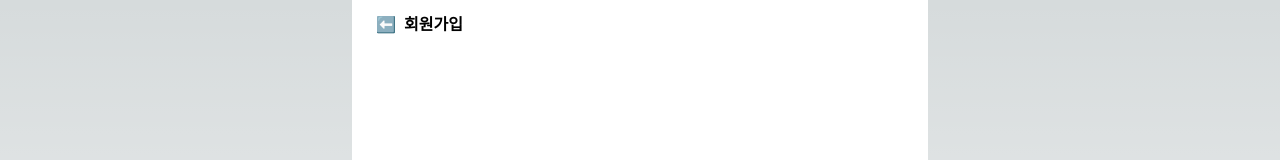
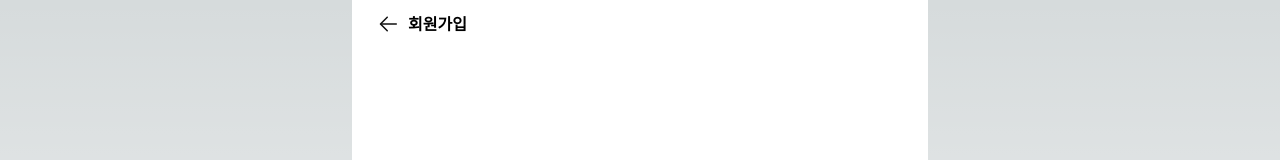
Before and after one commit to SurBear-Team/surbear-frontend, a Next.js app: page /sign-up in a window 1280 px wide. Shown: the top 160 px of the page. Built offline with nearby package versions, Linux system fonts and the light colour scheme.

Commit message:
🎨🔮탑바 수정 및 아이콘 추가

```diff
--- a/pages/components/TopBar.tsx
+++ b/pages/components/TopBar.tsx
@@ -1,14 +1,26 @@
 interface TopBarProps {
   onClick?: React.MouseEventHandler<HTMLDivElement>;
   leftSVG?: React.ReactNode;
+  onRightClick?: React.MouseEventHandler<HTMLDivElement>;
+  rightSVG?: React.ReactNode;
+  title?: string;
 }
 
-export const TopBar: React.FC<TopBarProps> = ({ onClick, leftSVG }) => {
+export const TopBar: React.FC<TopBarProps> = ({
+  onClick,
+  leftSVG,
+  onRightClick,
+  rightSVG,
+  title,
+}) => {
   return (
-    <div className="bg-white left-0 right-0 mx-auto fixed w-full max-w-[36rem]  justify-center">
-      <div className="flex gap-2 pl-6 py-3 ">
-        <div onClick={onClick}>{leftSVG}</div>
-        <div className="font-extrabold">회원가입</div>
+    <div className="bg-white left-0 right-0 mx-auto fixed w-full max-w-[36rem] justify-center">
+      <div className="flex px-6 py-3 justify-between">
+        <div className="flex gap-2">
+          <div onClick={onClick}>{leftSVG}</div>
+          <div className="font-extrabold">{title}</div>
+        </div>
+        <div onClick={onRightClick}>{rightSVG}</div>
       </div>
     </div>
   );
--- /dev/null
+++ b/pages/components/styles/Icons.tsx
@@ -0,0 +1,42 @@
+// 뒤로가기 아이콘
+export const ArrowBackIcon = () => {
+  return (
+    <svg
+      width="24"
+      height="24"
+      viewBox="0 0 24 24"
+      fill="none"
+      xmlns="http://www.w3.org/2000/svg"
+    >
+      <path
+        d="M5.25 11.25H20.25C20.4489 11.25 20.6397 11.329 20.7803 11.4697C20.921 11.6103 21 11.8011 21 12C21 12.1989 20.921 12.3897 20.7803 12.5303C20.6397 12.671 20.4489 12.75 20.25 12.75H5.25C5.05109 12.75 4.86032 12.671 4.71967 12.5303C4.57902 12.3897 4.5 12.1989 4.5 12C4.5 11.8011 4.57902 11.6103 4.71967 11.4697C4.86032 11.329 5.05109 11.25 5.25 11.25Z"
+        fill="#101010"
+      />
+      <path
+        d="M5.5605 12L11.781 18.219C11.9218 18.3598 12.0009 18.5508 12.0009 18.75C12.0009 18.9491 11.9218 19.1401 11.781 19.281C11.6402 19.4218 11.4492 19.5009 11.25 19.5009C11.0508 19.5009 10.8598 19.4218 10.719 19.281L3.969 12.531C3.89915 12.4613 3.84374 12.3785 3.80593 12.2874C3.76812 12.1963 3.74866 12.0986 3.74866 12C3.74866 11.9013 3.76812 11.8036 3.80593 11.7125C3.84374 11.6214 3.89915 11.5386 3.969 11.469L10.719 4.71897C10.8598 4.57814 11.0508 4.49902 11.25 4.49902C11.4492 4.49902 11.6402 4.57814 11.781 4.71897C11.9218 4.8598 12.0009 5.05081 12.0009 5.24997C12.0009 5.44913 11.9218 5.64014 11.781 5.78097L5.5605 12Z"
+        fill="#101010"
+      />
+    </svg>
+  );
+};
+
+// 검색 아이콘
+export const SearchIcon = () => {
+  return (
+    <svg
+      width="24"
+      height="24"
+      viewBox="0 0 24 24"
+      fill="none"
+      xmlns="http://www.w3.org/2000/svg"
+    >
+      <path
+        d="M21 21L16.657 16.657M16.657 16.657C17.3999 15.9141 17.9892 15.0321 18.3912 14.0615C18.7933 13.0909 19.0002 12.0506 19.0002 11C19.0002 9.94936 18.7933 8.90905 18.3913 7.93842C17.9892 6.96779 17.3999 6.08585 16.657 5.34296C15.9141 4.60007 15.0322 4.01078 14.0616 3.60874C13.0909 3.20669 12.0506 2.99976 11 2.99976C9.94942 2.99976 8.90911 3.20669 7.93848 3.60874C6.96785 4.01078 6.08591 4.60007 5.34302 5.34296C3.84269 6.84329 2.99982 8.87818 2.99982 11C2.99982 13.1217 3.84269 15.1566 5.34302 16.657C6.84335 18.1573 8.87824 19.0002 11 19.0002C13.1218 19.0002 15.1567 18.1573 16.657 16.657Z"
+        stroke="#101010"
+        stroke-width="2.5"
+        stroke-linecap="round"
+        stroke-linejoin="round"
+      />
+    </svg>
+  );
+};
--- a/pages/sign-up/clause.tsx
+++ b/pages/sign-up/clause.tsx
@@ -4,6 +4,7 @@ import { Overlay } from "../components/styles/Overlay";
 import { Checkbox } from "./Components/CheckBox";
 import { Sheet } from "./Components/Sheet";
 import { TopBar } from "../components/TopBar";
+import { ArrowBackIcon } from "../components/styles/Icons";
 
 type CheckboxName =
   | "all"
@@ -88,7 +89,11 @@ export default function Clause() {
   return (
     <>
       {/* 탑바 */}
-      <TopBar onClick={() => router.back()} leftSVG={"⬅"} />
+      <TopBar
+        onClick={() => router.back()}
+        leftSVG={<ArrowBackIcon />}
+        title="회원가입"
+      />
       {/* 본문 */}
       <div className="screen ">
         <div className="w-full px-10">
--- a/pages/sign-up/detail.tsx
+++ b/pages/sign-up/detail.tsx
@@ -3,6 +3,7 @@ import { TopBar } from "../components/TopBar";
 import { useEffect, useState } from "react";
 import { Overlay } from "../components/styles/Overlay";
 import { AgeSheet } from "./Components/AgeSheet";
+import { ArrowBackIcon } from "../components/styles/Icons";
 
 export default function IdPassword() {
   const router = useRouter();
@@ -24,7 +25,11 @@ export default function IdPassword() {
 
   return (
     <>
-      <TopBar onClick={() => router.back()} leftSVG={"⬅"} />
+      <TopBar
+        onClick={() => router.back()}
+        leftSVG={<ArrowBackIcon />}
+        title="회원가입"
+      />
       <div className="screen px-12 flex-col w-full">
         {/* 닉네임 */}
         <div className="w-full">
--- a/pages/sign-up/index.tsx
+++ b/pages/sign-up/index.tsx
@@ -1,6 +1,7 @@
 import { useRouter } from "next/router";
 import { TopBar } from "../components/TopBar";
 import { useForm } from "react-hook-form";
+import { ArrowBackIcon } from "../components/styles/Icons";
 
 export default function IdPassword() {
   const router = useRouter();
@@ -27,7 +28,11 @@ export default function IdPassword() {
 
   return (
     <>
-      <TopBar onClick={() => router.back()} leftSVG={"⬅"} />
+      <TopBar
+        onClick={() => router.back()}
+        leftSVG={<ArrowBackIcon />}
+        title="회원가입"
+      />
       <div className="screen px-12 flex-col w-full">
         <form onSubmit={handleSubmit(onSubmit)}>
           {/* 아이디 */}
--- a/pages/sign-up/phoneNum.tsx
+++ b/pages/sign-up/phoneNum.tsx
@@ -2,6 +2,7 @@ import { useRouter } from "next/router";
 import { TopBar } from "../components/TopBar";
 import { useState } from "react";
 import axios from "axios";
+import { ArrowBackIcon } from "../components/styles/Icons";
 
 export default function PhoneNum() {
   const router = useRouter();
@@ -52,7 +53,11 @@ export default function PhoneNum() {
 
   return (
     <>
-      <TopBar onClick={() => router.back()} leftSVG={"⬅"} />
+      <TopBar
+        onClick={() => router.back()}
+        leftSVG={<ArrowBackIcon />}
+        title="회원가입"
+      />
       <div className="screen px-12 flex-col">
         {/* 전화번호 */}
         <div className="mb-10 w-full">
```
